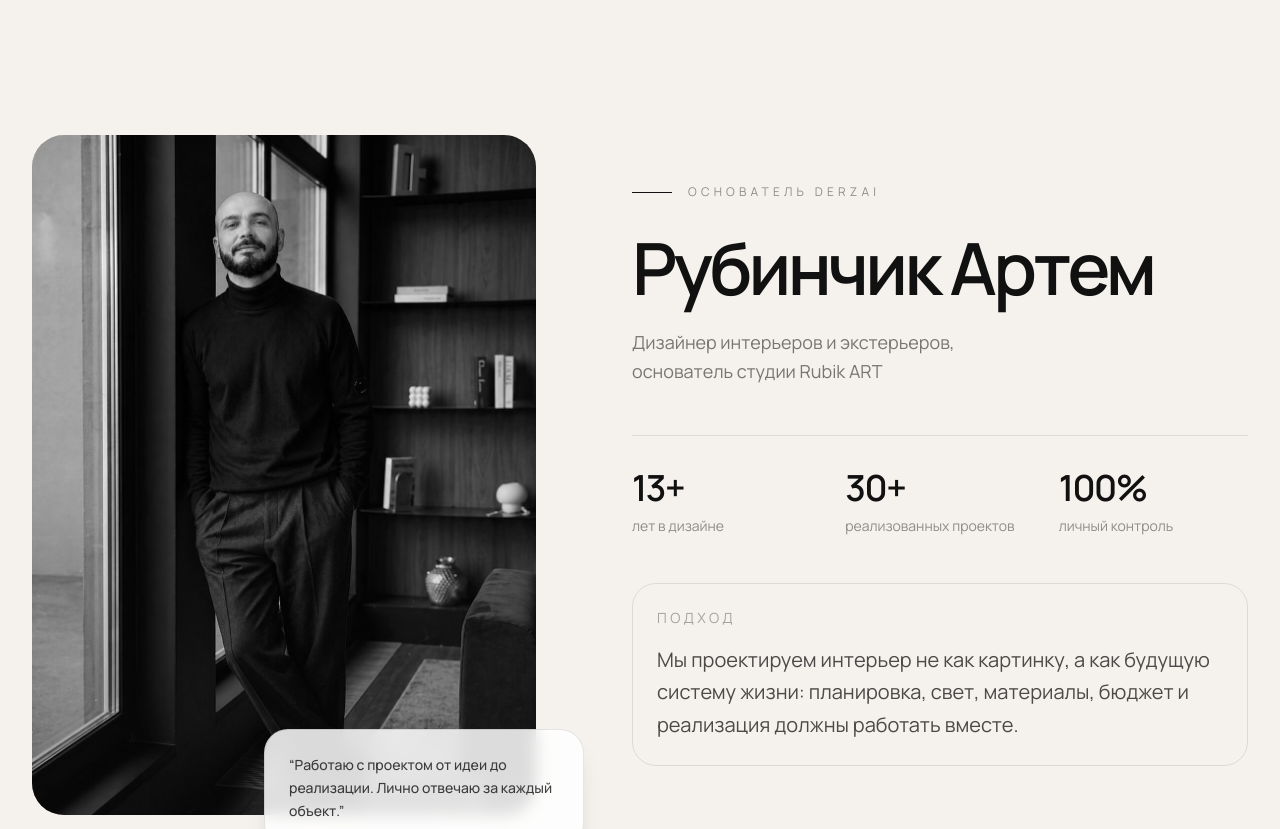
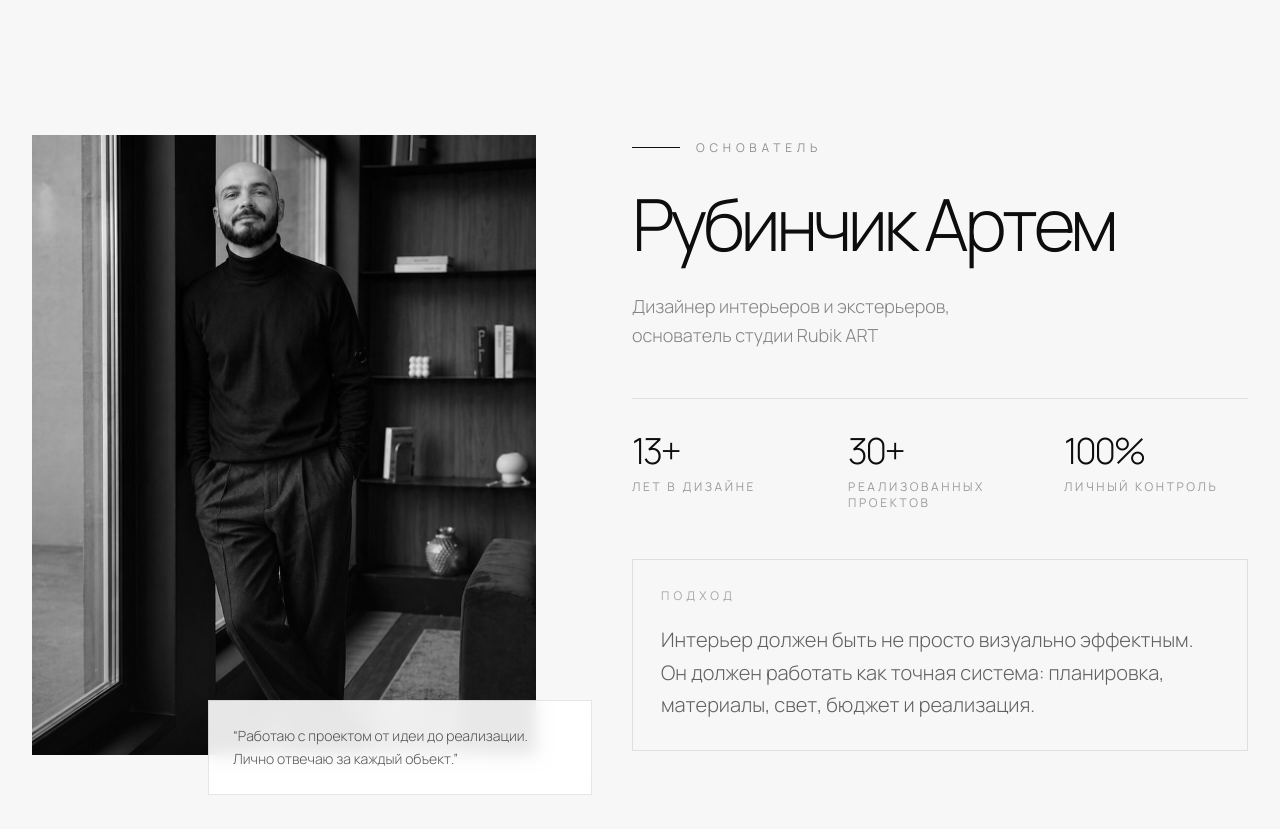
Before and after one commit to artrubinchik/DERZAi, a Next.js app: page / in a window 1280 px wide. Shown: the part 3740-4569 px from the top of the page. Built offline with nearby package versions, Linux system fonts and the light colour scheme; no server answers.

Commit message:
Refactor Founder component for improved layout and styling
Updated styling and structure of the Founder component. Adjusted text properties and layout for improved presentation.

```diff
--- a/components/Founder.tsx
+++ b/components/Founder.tsx
@@ -4,66 +4,63 @@ export default function Founder() {
   const { founder } = content;
 
   return (
-    <section className="bg-[#F5F2ED] py-24 md:py-36 text-[#111111]">
+    <section className="bg-[#F7F7F7] py-24 text-[#0D0D0D] md:py-36">
       <div className="mx-auto max-w-7xl px-5 md:px-8">
-        <div className="grid items-center gap-14 md:grid-cols-[0.9fr_1.1fr] md:gap-24">
-          {/* Photo */}
+        <div className="grid gap-16 md:grid-cols-[0.9fr_1.1fr] md:items-center md:gap-24">
           <div className="relative">
-            <div className="relative h-[560px] overflow-hidden rounded-[32px] bg-[#D8D0C4] md:h-[680px]">
+            <div className="relative h-[620px] overflow-hidden bg-[#E5E5E5]">
               <img
                 src={founder.image}
                 alt={founder.name}
                 className="h-full w-full object-cover grayscale transition duration-700 hover:grayscale-0"
               />
-
-              <div className="absolute inset-0 bg-gradient-to-t from-black/35 via-transparent to-transparent" />
+              <div className="absolute inset-0 bg-gradient-to-t from-black/30 via-transparent to-transparent" />
             </div>
 
-            <div className="absolute -bottom-8 left-6 right-6 rounded-3xl border border-black/10 bg-white/85 p-6 shadow-xl backdrop-blur md:-right-12 md:left-auto md:max-w-xs">
-              <p className="text-sm font-medium leading-relaxed text-black/80">
+            <div className="absolute -bottom-10 left-6 right-6 border border-black/10 bg-white/90 p-6 backdrop-blur md:-right-14 md:left-auto md:max-w-sm">
+              <p className="text-sm font-light leading-relaxed text-black/70">
                 “{founder.quote}”
               </p>
             </div>
           </div>
 
-          {/* Text */}
-          <div className="pt-10 md:pt-0">
+          <div className="pt-8 md:pt-0">
             <div className="mb-8 flex items-center gap-4">
-              <div className="h-px w-10 bg-[#111111]" />
-              <span className="text-xs uppercase tracking-[0.35em] text-black/45">
-                Основатель DERZAi
+              <div className="h-px w-12 bg-black" />
+              <span className="text-xs uppercase tracking-[0.4em] text-black/45">
+                Основатель
               </span>
             </div>
 
-            <h2 className="text-5xl font-semibold leading-[1.02] tracking-[-0.05em] md:text-7xl">
+            <h2 className="text-5xl font-light leading-[0.95] tracking-[-0.06em] md:text-7xl">
               {founder.name}
             </h2>
 
-            <p className="mt-6 max-w-xl whitespace-pre-line text-lg leading-relaxed text-black/55">
+            <p className="mt-8 max-w-xl whitespace-pre-line text-lg font-light leading-relaxed text-black/50">
               {founder.role}
             </p>
 
-            <div className="mt-12 grid gap-6 border-t border-black/10 pt-8 sm:grid-cols-3">
+            <div className="mt-12 grid gap-8 border-t border-black/10 pt-8 sm:grid-cols-3">
               {founder.stats.map((stat, i) => (
                 <div key={i}>
-                  <p className="text-4xl font-semibold tracking-[-0.04em] text-black">
+                  <p className="text-4xl font-light tracking-[-0.06em]">
                     {stat.value}
                   </p>
-                  <p className="mt-2 text-sm leading-snug text-black/45">
+                  <p className="mt-2 text-xs uppercase tracking-[0.22em] text-black/40">
                     {stat.label}
                   </p>
                 </div>
               ))}
             </div>
 
-            <div className="mt-12 rounded-3xl border border-black/10 p-6">
-              <p className="text-sm uppercase tracking-[0.25em] text-black/35">
+            <div className="mt-12 border border-black/10 p-7">
+              <p className="text-xs uppercase tracking-[0.35em] text-black/35">
                 Подход
               </p>
-              <p className="mt-4 max-w-2xl text-xl leading-relaxed text-black/75">
-                Мы проектируем интерьер не как картинку, а как будущую систему
-                жизни: планировка, свет, материалы, бюджет и реализация должны
-                работать вместе.
+              <p className="mt-5 max-w-2xl text-xl font-light leading-relaxed text-black/65">
+                Интерьер должен быть не просто визуально эффектным. Он должен
+                работать как точная система: планировка, материалы, свет,
+                бюджет и реализация.
               </p>
             </div>
           </div>
```
